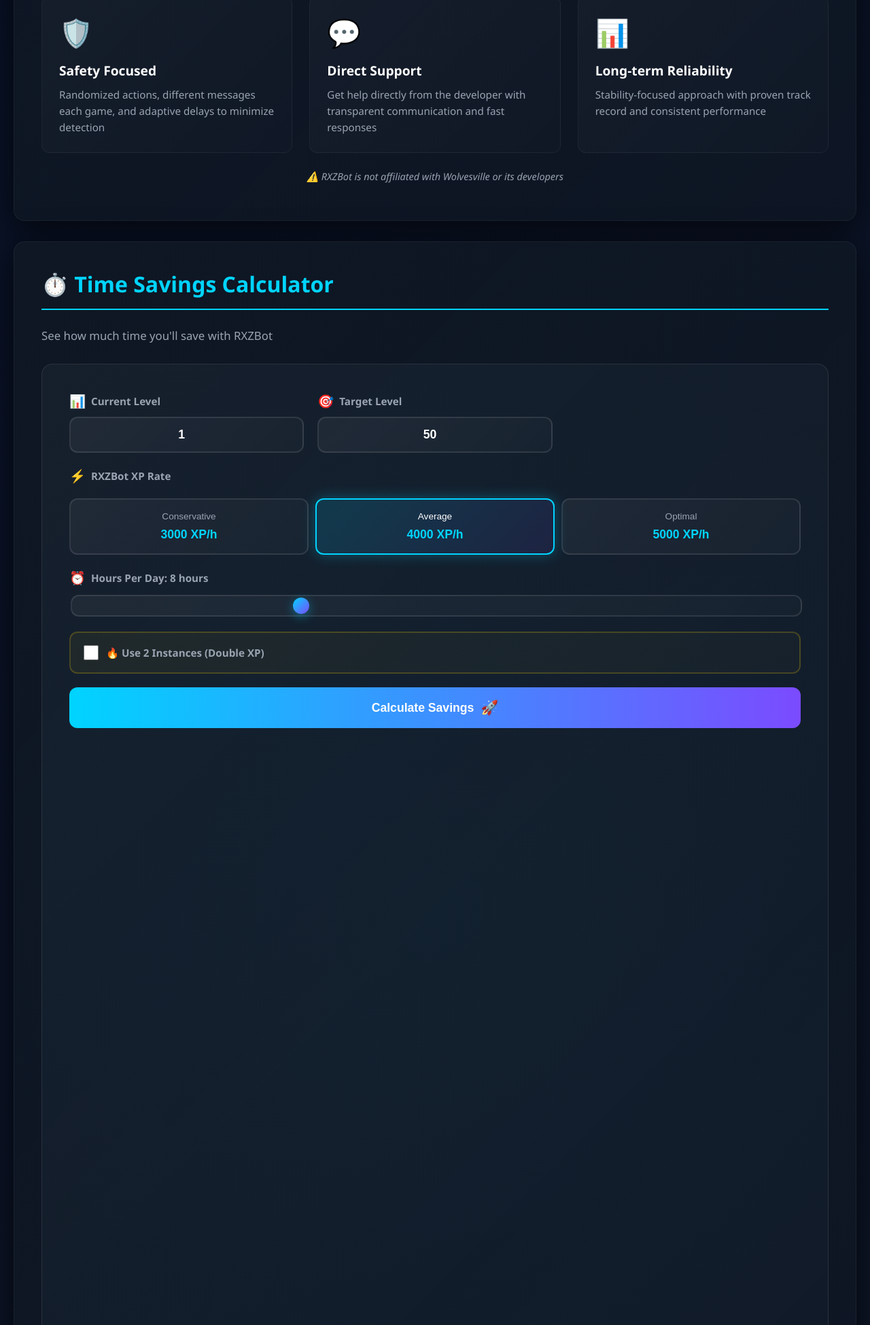
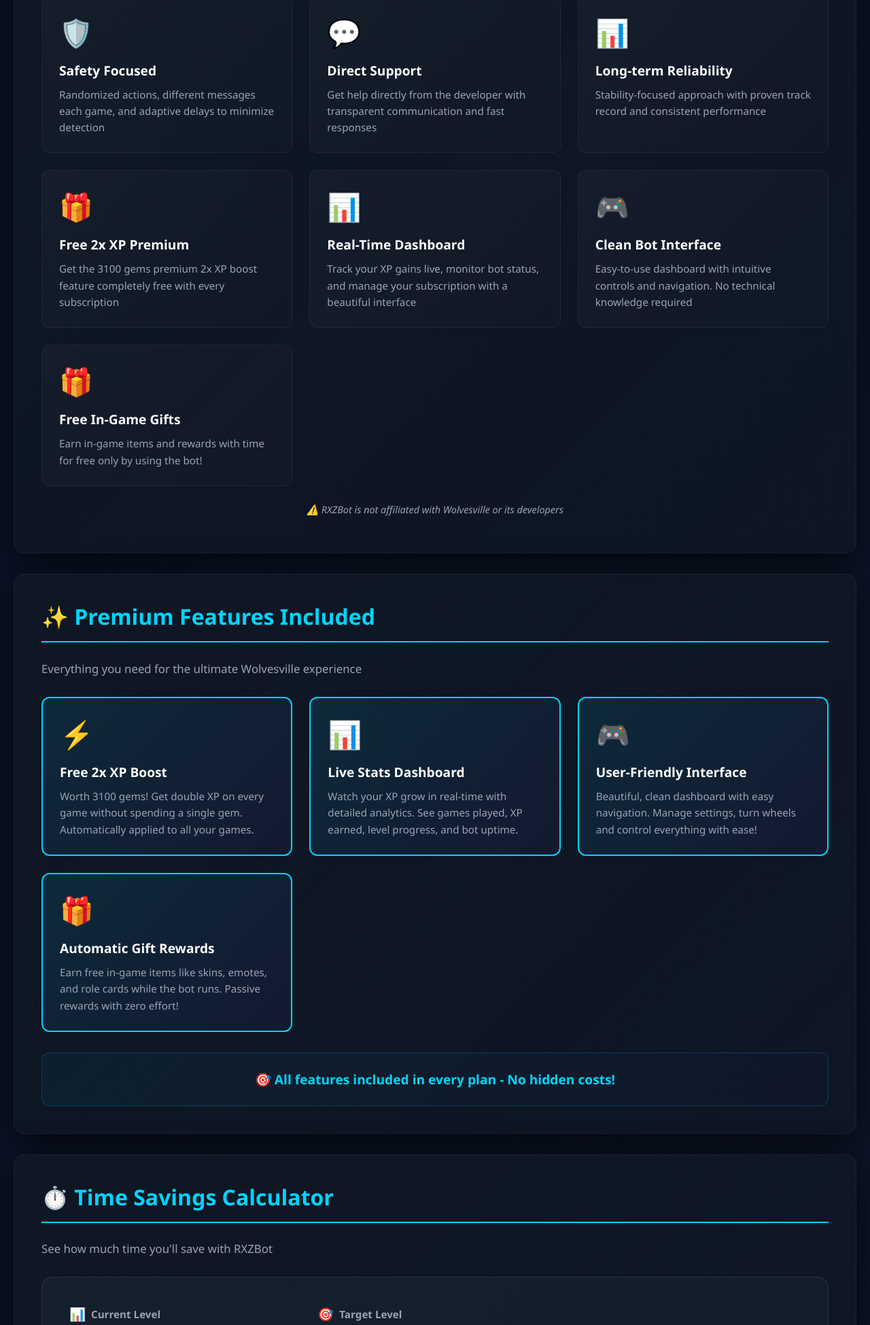
Before and after one commit to cSxrpent/auth-server, a Flask app: page / in a window 1280 px wide. Shown: the part 1317-3266 px from the top of the page at 68% size. Run offline with Flask 3, Linux system fonts and the light colour scheme; data that the repository does not hold is empty; parts of the project's set-up code (start-up, migrations or seed data) failed here and were passed over.

Commit message:
Website changes

```diff
--- a/templates/index.html
+++ b/templates/index.html
@@ -374,8 +374,64 @@
           <div class="why-title">Long-term Reliability</div>
           <div class="why-desc">Stability-focused approach with proven track record and consistent performance</div>
         </div>
+        <div class="why-item">
+          <div class="why-icon">🎁</div>
+          <div class="why-title">Free 2x XP Premium</div>
+          <div class="why-desc">Get the 3100 gems premium 2x XP boost feature completely free with every subscription</div>
+        </div>
+        <div class="why-item">
+          <div class="why-icon">📊</div>
+          <div class="why-title">Real-Time Dashboard</div>
+          <div class="why-desc">Track your XP gains live, monitor bot status, and manage your subscription with a beautiful interface</div>
+        </div>
+        <div class="why-item">
+          <div class="why-icon">🎮</div>
+          <div class="why-title">Clean Bot Interface</div>
+          <div class="why-desc">Easy-to-use dashboard with intuitive controls and navigation. No technical knowledge required</div>
+        </div>
+        <div class="why-item">
+          <div class="why-icon">🎁</div>
+          <div class="why-title">Free In-Game Gifts</div>
+          <div class="why-desc">Earn in-game items and rewards with time for free only by using the bot!</div>
+        </div>
       </div>
       <p style="margin-top:25px;color:var(--muted);font-size:0.9rem;text-align:center;font-style:italic">⚠️ RXZBot is not affiliated with Wolvesville or its developers</p>
+    </div>
+
+    <!-- Premium Features Showcase -->
+    <div class="card">
+      <h2>✨ Premium Features Included</h2>
+      <p style="color:var(--muted);margin-bottom:30px;font-size:1.05rem">Everything you need for the ultimate Wolvesville experience</p>
+
+      <div class="why-grid">
+        <div class="why-item" style="border:2px solid var(--accent);background:linear-gradient(135deg,rgba(0,212,255,0.1),rgba(123,75,255,0.05))">
+          <div class="why-icon">⚡</div>
+          <div class="why-title">Free 2x XP Boost</div>
+          <div class="why-desc">Worth 3100 gems! Get double XP on every game without spending a single gem. Automatically applied to all your games.</div>
+        </div>
+
+        <div class="why-item" style="border:2px solid var(--accent);background:linear-gradient(135deg,rgba(0,212,255,0.1),rgba(123,75,255,0.05))">
+          <div class="why-icon">📊</div>
+          <div class="why-title">Live Stats Dashboard</div>
+          <div class="why-desc">Watch your XP grow in real-time with detailed analytics. See games played, XP earned, level progress, and bot uptime.</div>
+        </div>
+
+        <div class="why-item" style="border:2px solid var(--accent);background:linear-gradient(135deg,rgba(0,212,255,0.1),rgba(123,75,255,0.05))">
+          <div class="why-icon">🎮</div>
+          <div class="why-title">User-Friendly Interface</div>
+          <div class="why-desc">Beautiful, clean dashboard with easy navigation. Manage settings, turn wheels and control everything with ease!</div>
+        </div>
+
+        <div class="why-item" style="border:2px solid var(--accent);background:linear-gradient(135deg,rgba(0,212,255,0.1),rgba(123,75,255,0.05))">
+          <div class="why-icon">🎁</div>
+          <div class="why-title">Automatic Gift Rewards</div>
+          <div class="why-desc">Earn free in-game items like skins, emotes, and role cards while the bot runs. Passive rewards with zero effort!</div>
+        </div>
+      </div>
+
+      <div style="text-align:center;margin-top:30px;padding:25px;background:linear-gradient(135deg,rgba(0,212,255,0.05),rgba(123,75,255,0.02));border-radius:12px;border:1px solid rgba(0,212,255,0.2)">
+        <p style="font-size:1.2rem;color:var(--accent);font-weight:600;margin:0">🎯 All features included in every plan - No hidden costs!</p>
+      </div>
     </div>
 
     <!-- ROI Calculator -->
@@ -602,15 +658,14 @@
 
           <div class="price-item">
             <div class="price-badge">Lifetime</div>
-            <h3>Raw Code</h3>
+            <h3>Lifetime Access</h3>
             <div class="price">$20</div>
             <ul class="features">
-              <li>Lifetime access</li>
-              <li>Own the code forever</li>
-              <li>Full customization</li>
-              <li>No expiration</li>
+              <li>Lifetime access with updates</li>
+              <li>Free feature updates</li>
+              <li>Priority support</li>
             </ul>
-            <a href="/buy/rawcode" class="pay-btn">Buy Now</a>
+            <a href="/buy/lifetime" class="pay-btn">Buy Now</a>
           </div>
 
           <div class="price-item">
@@ -670,13 +725,12 @@
 
           <div class="price-item">
             <div class="price-badge">Lifetime</div>
-            <h3>Raw Code</h3>
+            <h3>Lifetime Access</h3>
             <div class="price">3000 🌹</div>
             <ul class="features">
-              <li>Lifetime access</li>
-              <li>Own the code forever</li>
-              <li>Full customization</li>
-              <li>No expiration</li>
+              <li>Lifetime access with updates</li>
+              <li>Free feature updates</li>
+              <li>Priority support</li>
             </ul>
             <a href="https://discord.com/users/rxzwashere" target="_blank" class="contact-btn">Contact for Payment</a>
           </div>
@@ -763,7 +817,7 @@
       </div>
     </div>
 
-    <!-- Testimonials Section - AJOUTEZ CECI AVANT LA FAQ -->
+    <!-- Testimonials Section -->
     <div class="card">
       <h2>⭐ What Our Users Say</h2>
       <p style="color:var(--muted);margin-bottom:30px;font-size:1.05rem">Real feedback from RXZBot users</p>
@@ -894,6 +948,38 @@
             <span class="faq-icon">▼</span>
           </div>
           <div class="faq-answer">By purchasing RXZBot, you agree to: bot terms of use and no refund policy after service starts.</div>
+        </div>
+
+        <div class="faq-item">
+          <div class="faq-question">
+            Do I really get 2x XP for free?
+            <span class="faq-icon">▼</span>
+          </div>
+          <div class="faq-answer">Yes! RXZBot includes the premium 2x XP boost (worth 3100 gems) completely free with every subscription. This means that you gain XP twice as fast than the other bots!</div>
+        </div>
+
+        <div class="faq-item">
+          <div class="faq-question">
+            How do I access the dashboard?
+            <span class="faq-icon">▼</span>
+          </div>
+          <div class="faq-answer">You can click on the "Login" button on the top right of this page, you log in and can link your accounts with an active subscription to manage them with ease!</div>
+        </div>
+
+        <div class="faq-item">
+          <div class="faq-question">
+            What gifts can I earn while using the bot?
+            <span class="faq-icon">▼</span>
+          </div>
+          <div class="faq-answer">While the bot runs, you can reach milestones and earn coins to redeem them later for any in-game gems item!</div>
+        </div>
+
+        <div class="faq-item">
+          <div class="faq-question">
+            What's the difference between Lifetime Access and time-based plans?
+            <span class="faq-icon">▼</span>
+          </div>
+          <div class="faq-answer">Lifetime Access gives you permanent bot access with all future updates included. Time-based plans (1/2/3/12 months) are cheaper but expire after the period ends.</div>
         </div>
       </div>
     </div>
@@ -973,7 +1059,7 @@
       <h2>📞 Need Help? Contact Us</h2>
       <p style="color:var(--muted);font-size:1.1rem;margin:20px 0">Our support team is available to assist you!</p>
       <div class="contact-links">
-        <a href="https://instagram.com/smsk_tarik" target="_blank" class="contact-link">
+        <a href="https://instagram.com/rxzbotcom" target="_blank" class="contact-link">
           <span>📱</span> Contact me on instagram!
         </a>
         <a href="https://discord.com/users/rxzwashere" target="_blank" class="contact-link">
```
